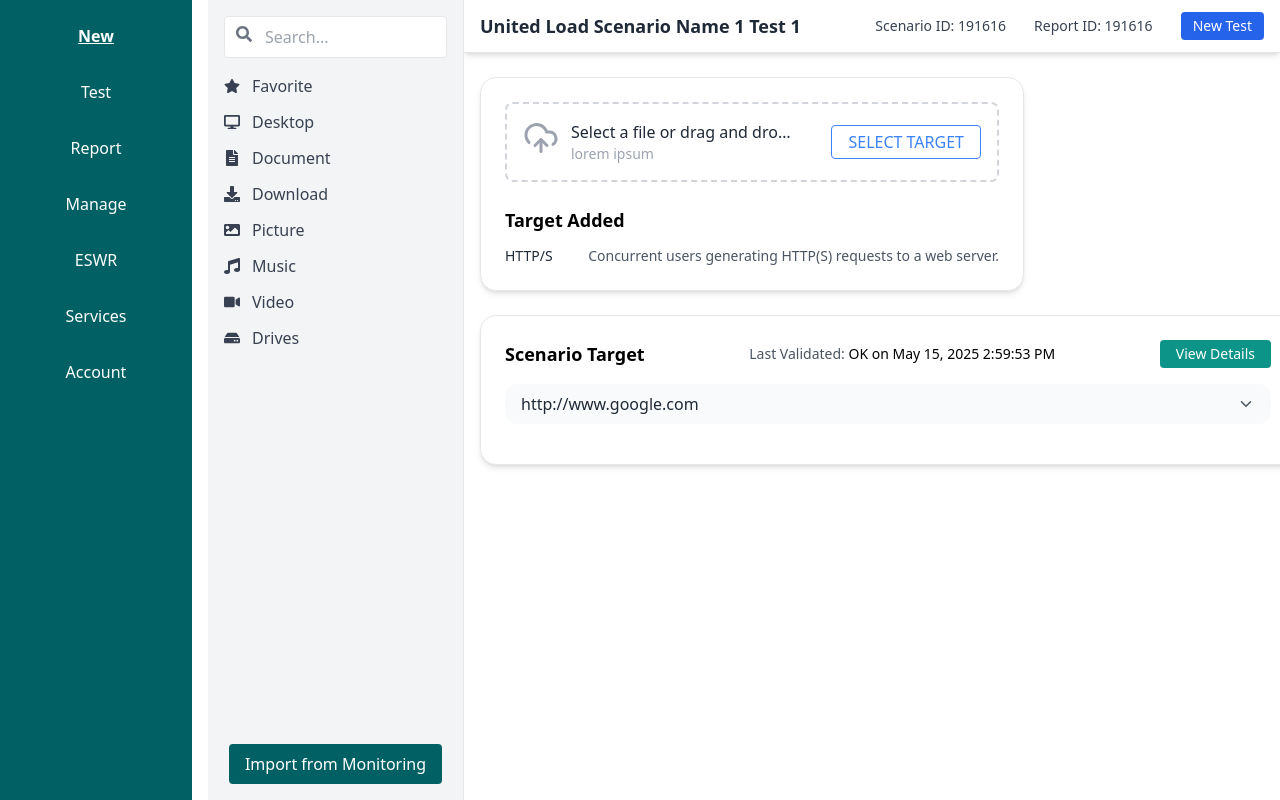
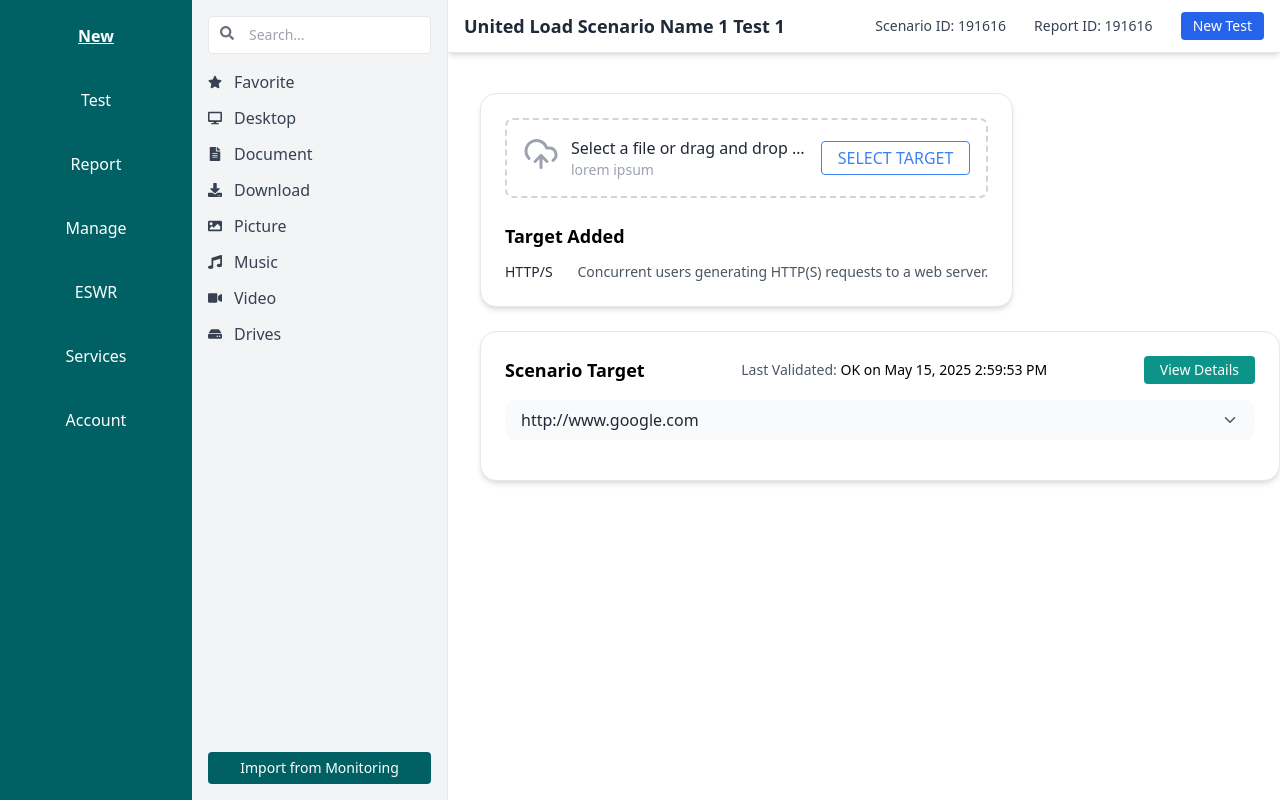
Before and after one commit to Avinash123-singh/LoadTesting, a React (Vite) app in the folder loadtesting/: page /new in a window 1280 px wide. Built offline with nearby package versions, Linux system fonts and the light colour scheme.

Commit message:
created UI

```diff
--- a/loadtesting/src/App.jsx
+++ b/loadtesting/src/App.jsx
@@ -1,5 +1,5 @@
 import React from 'react';
-import { Routes, Route, Navigate } from 'react-router-dom'; // ⬅️ Add Navigate here
+import { Routes, Route, Navigate } from 'react-router-dom';
 import Nav from './component/nav.jsx';
 import New from './pages/new/New.jsx';
 import Test from './pages/testResult/Test.jsx';
@@ -11,12 +11,10 @@ import Account from './pages/account/Account.jsx';
 
 function App() {
   return (
-    <div className="pl-52">
+    <div className="pl-24 sm:pl-32 md:pl-48 transition-all duration-300">
       <Nav />
       <Routes>
-        {/* Redirect root path to /new */}
         <Route path="/" element={<Navigate to="/new" replace />} />
-
         <Route path="/new" element={<New />} />
         <Route path="/test" element={<Test />} />
         <Route path="/report" element={<Report />} />
--- a/loadtesting/src/component/SideBar/sidebar.jsx
+++ b/loadtesting/src/component/SideBar/sidebar.jsx
@@ -24,34 +24,38 @@ const items = [
 
 const NewSidebar = () => {
   return (
-    <div className="w-64 bg-gray-100 p-4 border-r h-full flex flex-col justify-between">
+    <div className="w-32 sm:w-48 md:w-64 bg-gray-100 p-2 sm:p-3 md:p-4 border-r h-full flex flex-col justify-between transition-all duration-300 overflow-hidden">
       {/* Top content */}
-      <div>
-        <div className="relative mb-4">
+      <div className="overflow-y-auto">
+        <div className="relative mb-3 sm:mb-4">
           <input
             type="text"
             placeholder="Search..."
-            className="w-full px-10 py-2 border rounded focus:outline-none"
+            className="w-full px-8 sm:px-10 py-1 sm:py-2 border rounded focus:outline-none text-xs sm:text-sm"
           />
-          <FaSearch className="absolute left-3 top-2.5 text-gray-500" />
+          <FaSearch className="absolute left-2 sm:left-3 top-1.5 sm:top-2.5 text-gray-500 text-sm" />
         </div>
-        <ul className="space-y-3">
+        <ul className="space-y-1 sm:space-y-2 md:space-y-3">
           {items.map((item) => (
             <li
               key={item.label}
-              className="flex items-center gap-3 text-gray-700 hover:text-blue-600 cursor-pointer"
+              className="flex items-center gap-2 sm:gap-3 text-gray-700 hover:text-blue-600 cursor-pointer text-xs sm:text-sm md:text-base"
             >
-              {item.icon}
-              <span>{item.label}</span>
+              <span className="text-sm">{item.icon}</span>
+              <span className="whitespace-nowrap overflow-hidden text-ellipsis">
+                {item.label}
+              </span>
             </li>
           ))}
         </ul>
       </div>
 
       {/* Bottom button */}
-      <button className="mt-4 bg-[#006064] text-white px-4 py-2 rounded  mx-auto">
-        Import from Monitoring
-      </button>
+      <div className="pt-2 px-1 sm:px-0">
+        <button className="w-full bg-[#006064] text-white px-2 py-1.5 rounded text-xs sm:text-sm whitespace-nowrap overflow-hidden text-ellipsis">
+          Import from Monitoring
+        </button>
+      </div>
     </div>
   );
 };
--- a/loadtesting/src/component/nav.jsx
+++ b/loadtesting/src/component/nav.jsx
@@ -2,64 +2,78 @@ import React from "react";
 import { NavLink } from "react-router-dom";
 
 const Nav = () => {
-  const baseClass = "text-white text-center";
+  const baseClass = "text-white text-center flex items-center justify-center";
   const activeClass = "font-bold underline";
 
   return (
-    <nav className="fixed left-0 top-0 h-screen w-48 bg-[#006064] p-6">
-      <ul className="flex flex-col items-center space-y-8">
-        <li>
+    <nav className="fixed left-0 top-0 h-screen w-24 sm:w-32 md:w-48 bg-[#006064] p-2 sm:p-4 transition-all duration-300">
+      <ul className="flex flex-col items-center space-y-2 sm:space-y-4 md:space-y-6">
+        <li className="w-full">
           <NavLink
             to="/new"
-            className={({ isActive }) => `${baseClass} ${isActive ? activeClass : ""}`}
+            className={({ isActive }) =>
+              `${baseClass} ${isActive ? activeClass : ""} text-xs sm:text-sm md:text-base py-1 sm:py-2 w-full`
+            }
           >
             New
           </NavLink>
         </li>
-        <li>
+        <li className="w-full">
           <NavLink
             to="/test"
-            className={({ isActive }) => `${baseClass} ${isActive ? activeClass : ""}`}
+            className={({ isActive }) =>
+              `${baseClass} ${isActive ? activeClass : ""} text-xs sm:text-sm md:text-base py-1 sm:py-2 w-full`
+            }
           >
             Test
           </NavLink>
         </li>
-        <li>
+        <li className="w-full">
           <NavLink
             to="/report"
-            className={({ isActive }) => `${baseClass} ${isActive ? activeClass : ""}`}
+            className={({ isActive }) =>
+              `${baseClass} ${isActive ? activeClass : ""} text-xs sm:text-sm md:text-base py-1 sm:py-2 w-full`
+            }
           >
             Report
           </NavLink>
         </li>
-        <li>
+        <li className="w-full">
           <NavLink
             to="/manage"
-            className={({ isActive }) => `${baseClass} ${isActive ? activeClass : ""}`}
+            className={({ isActive }) =>
+              `${baseClass} ${isActive ? activeClass : ""} text-xs sm:text-sm md:text-base py-1 sm:py-2 w-full`
+            }
           >
             Manage
           </NavLink>
         </li>
-        <li>
+        <li className="w-full">
           <NavLink
             to="/eswr"
-            className={({ isActive }) => `${baseClass} ${isActive ? activeClass : ""}`}
+            className={({ isActive }) =>
+              `${baseClass} ${isActive ? activeClass : ""} text-xs sm:text-sm md:text-base py-1 sm:py-2 w-full`
+            }
           >
             ESWR
           </NavLink>
         </li>
-        <li>
+        <li className="w-full">
           <NavLink
             to="/services"
-            className={({ isActive }) => `${baseClass} ${isActive ? activeClass : ""}`}
+            className={({ isActive }) =>
+              `${baseClass} ${isActive ? activeClass : ""} text-xs sm:text-sm md:text-base py-1 sm:py-2 w-full`
+            }
           >
             Services
           </NavLink>
         </li>
-        <li>
+        <li className="w-full">
           <NavLink
             to="/account"
-            className={({ isActive }) => `${baseClass} ${isActive ? activeClass : ""}`}
+            className={({ isActive }) =>
+              `${baseClass} ${isActive ? activeClass : ""} text-xs sm:text-sm md:text-base py-1 sm:py-2 w-full`
+            }
           >
             Account
           </NavLink>
--- a/loadtesting/src/pages/new/New.jsx
+++ b/loadtesting/src/pages/new/New.jsx
@@ -10,9 +10,11 @@ const New = () => {
       <NewSidebar />
       <div className="flex-1 overflow-y-auto scrollbar-hidden">
         <Header />
-        <TargetUploadBox />
-        <div>
-          <ScenarioTarget />
+        <div className="p-2 sm:p-3 md:p-4">
+          <TargetUploadBox />
+          <div className="mt-2 sm:mt-3 md:mt-4">
+            <ScenarioTarget />
+          </div>
         </div>
       </div>
     </div>
--- a/loadtesting/src/pages/new/componet/uploadBox.jsx
+++ b/loadtesting/src/pages/new/componet/uploadBox.jsx
@@ -5,7 +5,7 @@ const TargetUploadBox = () => {
   return (
     <div className="w-full lg:w-2/3 max-w-4xl bg-white rounded-2xl shadow-md border border-gray-200 p-4 sm:p-6 my-6 mr-auto ml-2 sm:ml-4">
       {/* Upload Box */}
-      <div className="border-2 border-dashed border-gray-300 rounded-lg p-4 flex flex-col sm:flex-row items-start sm:items-center justify-between gap-4">
+    <div className="border-2 border-dashed border-gray-300 rounded-lg p-4 flex flex-col sm:flex-row items-start sm:items-center justify-between gap-4 overflow-hidden">
   <div className="flex items-start gap-3 flex-1 min-w-0">
     <UploadCloud size={36} className="text-gray-400 flex-shrink-0" />
     <div className="min-w-0">
@@ -13,10 +13,11 @@ const TargetUploadBox = () => {
       <p className="text-sm text-gray-400 truncate">lorem ipsum</p>
     </div>
   </div>
-        <button className="border border-blue-500 text-blue-500 px-4 py-1 rounded hover:bg-blue-50 transition whitespace-nowrap flex-shrink-0 sm:ml-4">
+  <button className="border border-blue-500 text-blue-500 px-4 py-1 rounded hover:bg-blue-50 transition whitespace-nowrap flex-shrink-0 w-full sm:w-auto">
     SELECT TARGET
   </button>
 </div>
+
 
       {/* Target Added Section */}
       <div className="mt-6">
```
Lines whose indentation alone changed are shown as unchanged.
